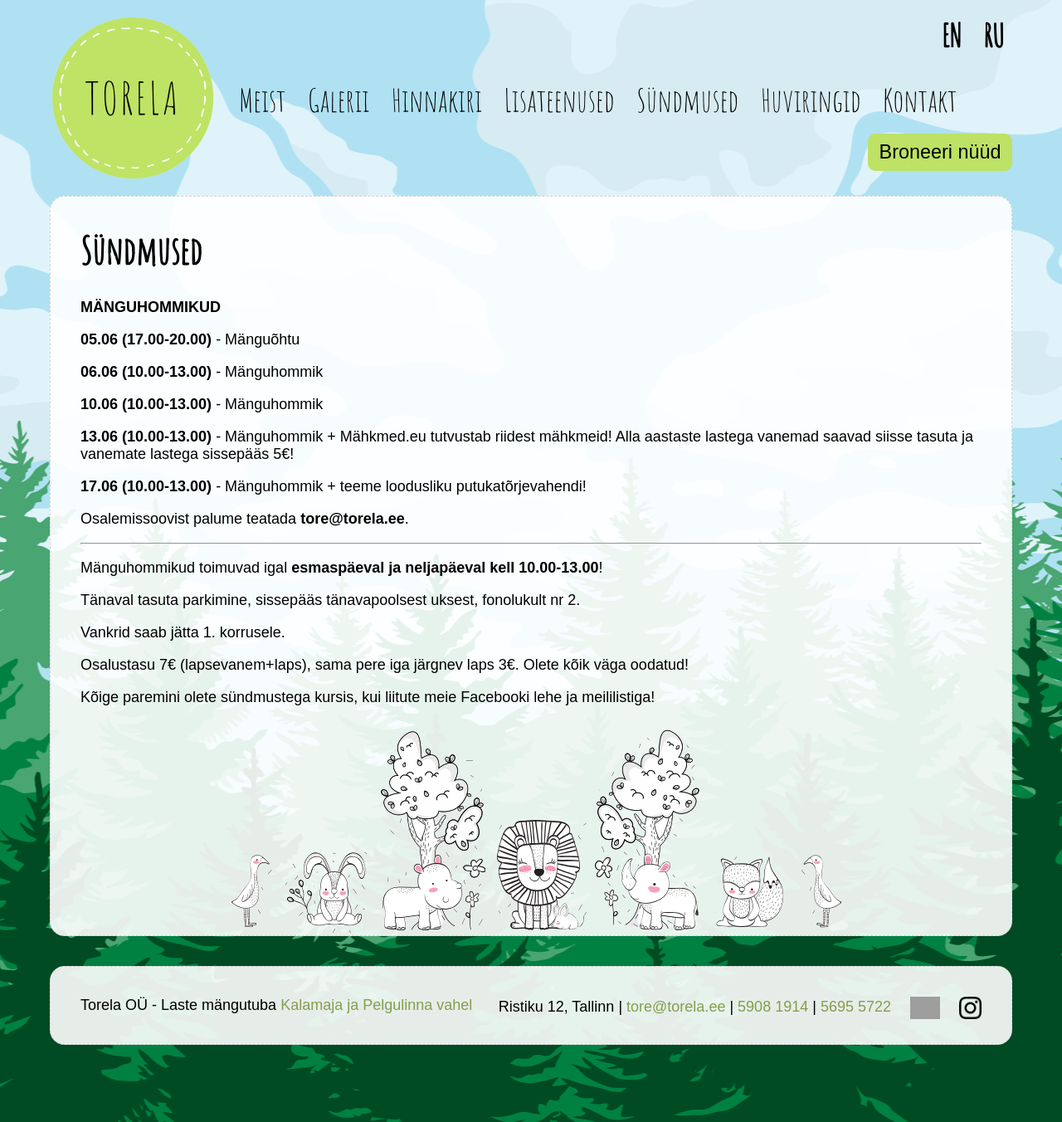
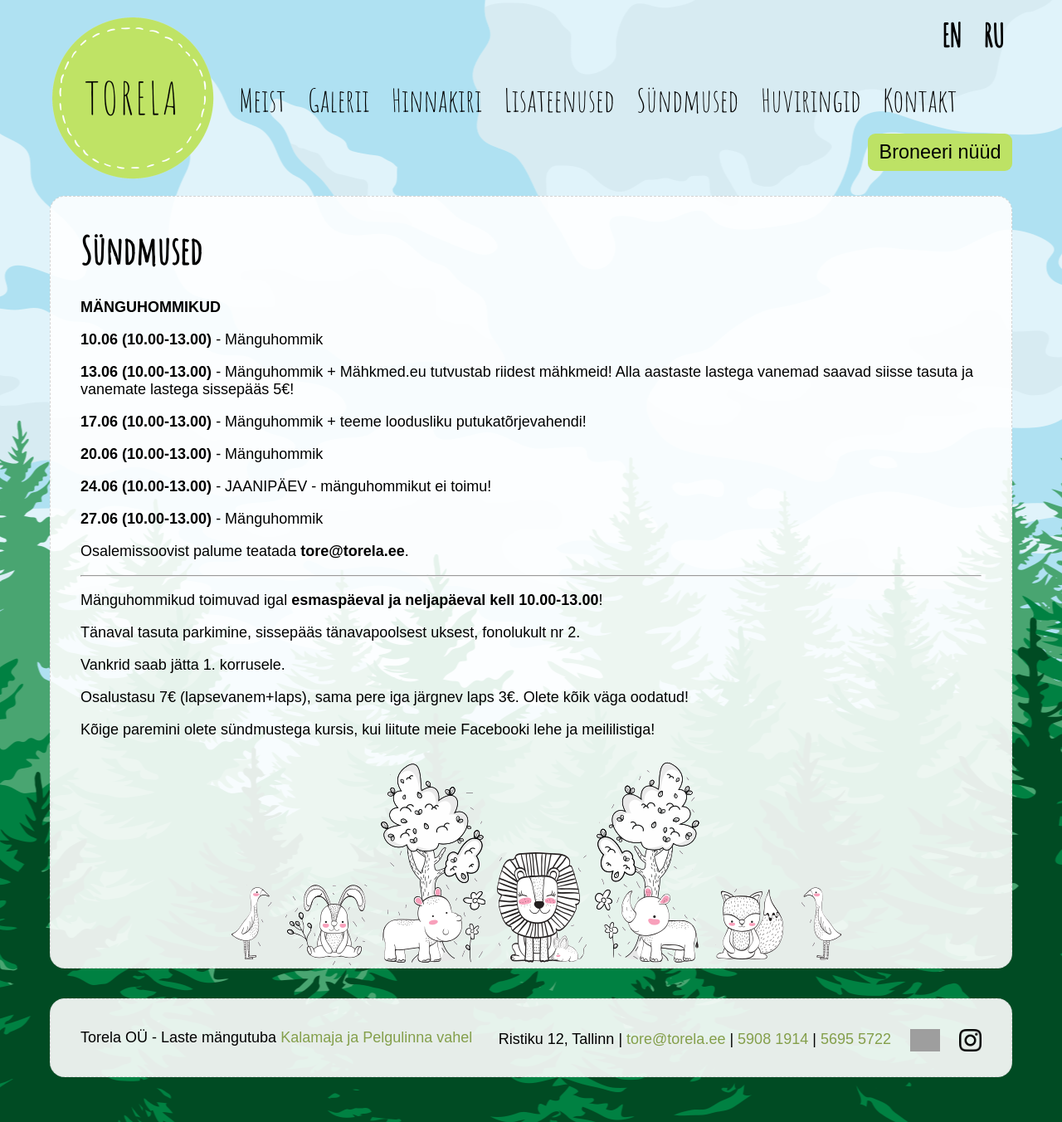
Before and after one commit to mypsik/torela, a Jekyll site: the page built from syndmused/index.md, in a window 1280 px wide. Shown: the whole page at 83% size. Built offline with Jekyll 4.4.1, drawn with Linux system fonts in a browser that asks for light colours; grey boxes are pictures that could not be loaded.

Commit message:
uued sündmused

```diff
--- a/syndmused/index.md
+++ b/syndmused/index.md
@@ -10,12 +10,6 @@ ru: /ru/events/
 **MÄNGUHOMMIKUD**
 
 
-**05.06 (17.00-20.00)** - Mänguõhtu
-
-
-**06.06 (10.00-13.00)** - Mänguhommik
-
-
 **10.06 (10.00-13.00)** - Mänguhommik
 
 
@@ -24,6 +18,17 @@ Alla aastaste lastega vanemad saavad siisse tasuta ja vanemate lastega sissepä
 
 
 **17.06 (10.00-13.00)** - Mänguhommik + teeme loodusliku putukatõrjevahendi!
+
+
+**20.06 (10.00-13.00)** - Mänguhommik
+
+
+**24.06 (10.00-13.00)** - JAANIPÄEV - mänguhommikut ei toimu!
+
+
+**27.06 (10.00-13.00)** - Mänguhommik
+
+
 
 
 
```
